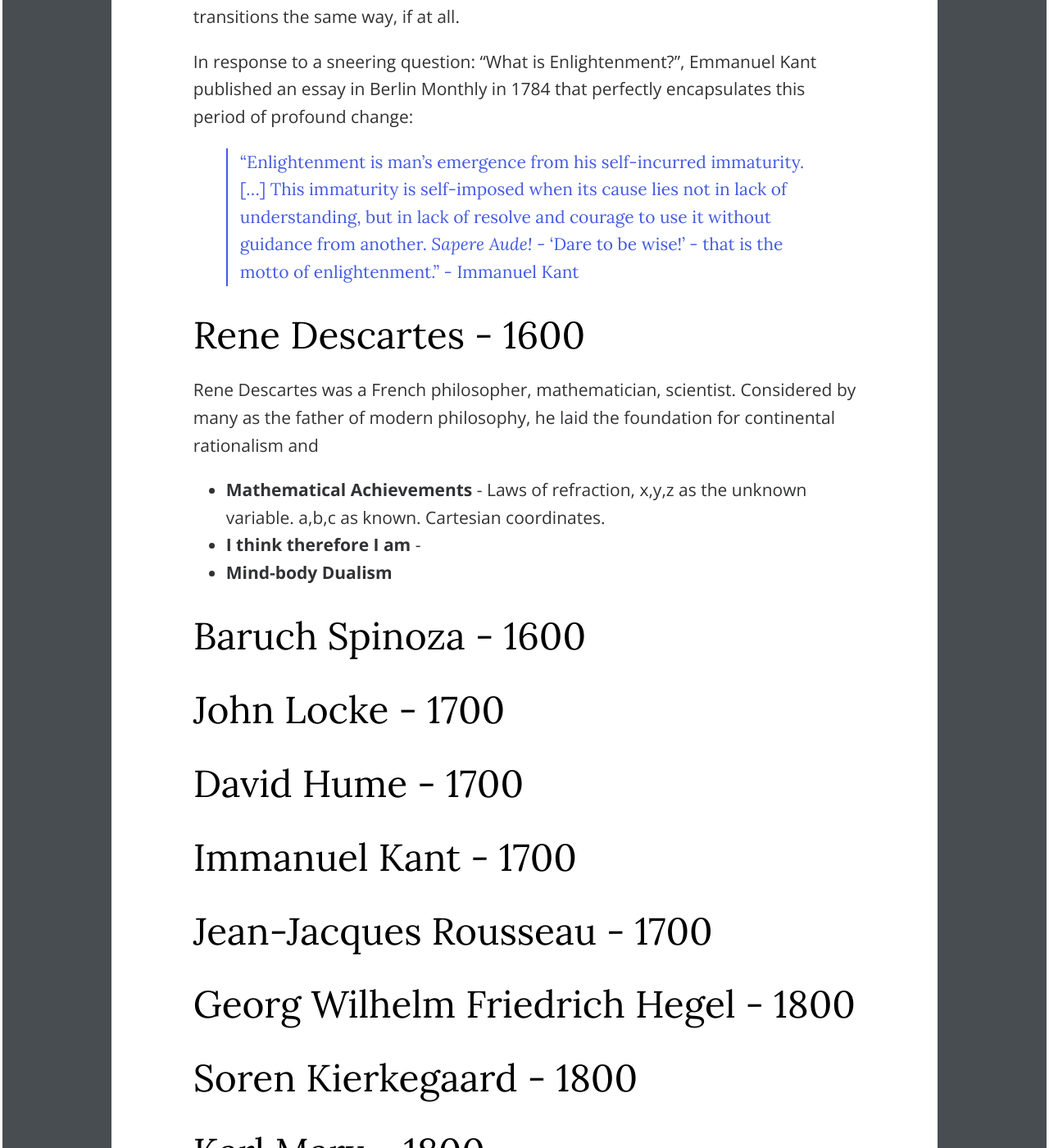
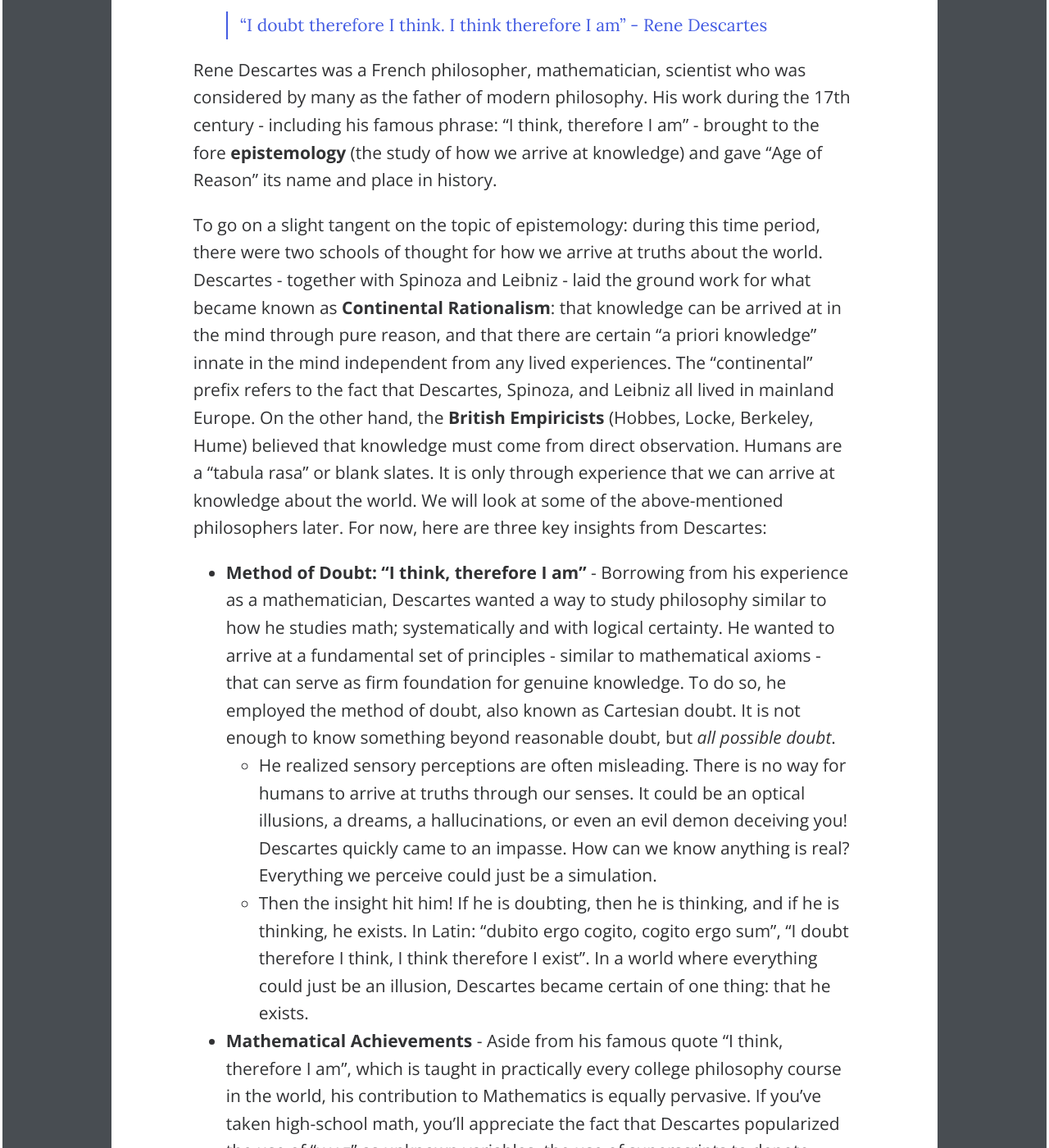
Before and after one commit to wcfrobert/wcfrobert.github.io, a Jekyll site: the page built from _posts/2023-11-23-western-philosophy.md, in a window 1280 px wide and 1400 px high, scrolled down 17967 px. Shown: the whole window at 82% size. Built offline with Jekyll 4.4.1, drawn with Linux system fonts in a browser that asks for light colours; comment, search, counter and statistics services are not loaded; some of the changed text lies outside the part shown.

Commit message:
I think, therefore I am

```diff
--- a/_posts/2023-11-23-western-philosophy.md
+++ b/_posts/2023-11-23-western-philosophy.md
@@ -40,7 +40,7 @@
 
 # Myths - Pre 600 BC
 
-In the beginning of human civilization, we made sense of the world through **myths**: stories about the gods for why the world is the way it is. For instance, people observed that crops would grow after rain. Without science, myths were created to explain this natural phenomenon. In Norse mythology, Thor was worshipped as the god of fertility because Thunder (Thordon in Norwegian) and the accompanying rain often brought bountiful harvest. History is replete interesting myths from the Pharaohs of Egypt, to the Azure dragons of China, to the thunder god who ruled Mount Olympus. **Stories** seems fundamental to how we understand the world, even to the present day.
+In the beginning of human civilization, we made sense of the world through myths: stories about the gods for why the world is the way it is. For instance, people observed that crops would grow after rain. Without science, myths were created to explain this natural phenomenon. In Norse mythology, Thor was worshipped as the god of fertility because Thunder (Thordon in Norwegian) and the accompanying rain often brought bountiful harvest. History is replete interesting myths from the Pharaohs of Egypt, to the Azure dragons of China, to the thunder god who ruled Mount Olympus. **Stories** seems fundamental to how we understand the world, even to the present day.
 
 
 
@@ -242,7 +242,7 @@
 
 
 
-# Renaissance - 1500
+# The Renaissance - 1500
 
 > "Man looked for new foundations" - Hans Kohn
 
@@ -260,54 +260,36 @@
 
 
 
-# Enlightenment - 1700
+# The Age of Enlightenment - 1700
 
 > "Dare to be wise!" - Immanuel Kant
 
-The Age of Enlightenment, also known as the Age of Reason, was an intellectual and political movement that occurred in Europe during the 17th and 18th century. Broadly speaking, the Enlightenment is characterized by **Rationalism**: the belief that humans can determine truth, understand the universe, and improve society through reason and empirical observations rather than superstitions and religious dogmas of the past. All throughout Europe, philosophers and scientists circulated their ideas at academies, lodges, literary salons, coffeehouses, and in printed media. It was a golden age of scientific and intellectual discourse.
+The Age of Enlightenment, also known as the Age of Reason, was an intellectual and political movement that occurred in Europe during the 17th and 18th century. Broadly speaking, the central doctrine of the Enlightenment is one of **Reason**: the belief that we can use our intellect to understand the world and improve society. This was a dramatic departure from superstitions and religious dogmas of the past. All throughout Europe, philosophers and scientists circulated their ideas at academies, lodges, literary salons, coffeehouses, and in printed media. It was a golden age of intellectual discourse.
 
 Many of the ideas we hold dear today emerged during the Enlightenment. For example:
 
-* **Rational Inquiry** - Emphasis on reason and critical thinking. We should question authority, challenge existing beliefs, think for ourselves rather than relying on a pre-defined set of rules or dogmas.
-* **Secularism and Religious Toleration** - The Church shall be separated from the State. While the state is responsible for maintaining order and enforcing law, matter of religious belief should be between Man and his God without any government coercion. An official state religion should not exists. Political decisions should be made based on reason, evidence, and towards the common good rather than to the benefit of any particular religious organization.
-* **Primacy of the Individual** - All men are born equal with the right to life, liberty, and pursuit of happiness.
+* **Rational Inquries** - Emphasis on reason and critical thinking as source of knowledge. One should question authority, challenge existing beliefs, think for oneself rather than relying on a pre-defined set of rules or dogmas.
+* **Secularism** - The Church shall be separated from the State. While the secular state is responsible for maintaining order and enforcing law, matter of religious belief should be between Man and his God. An official state religion should not exist because political decisions should be made based on reason, evidence, and in favor of the common good.
+* **Individualism** - All men are born equal with the right to life, liberty, and pursuit of happiness.
 * **Freedom of Thought** - "I disagree with what you say, but I will defend to the death your right to say it."
 
-The exact dating of the Enlightenment is fuzzy as there is considerable overlap with the Scientific Revolution that came before, and the Industrial Revolution that came afterwards. Some date the beginning of the Enlightenment to the publication of Rene Descartes' *Discourse on the Method* published in 1637, where he proclaimed: "Cogito, Ergo Sum", or "I think, therefore I am". This famous quote shifted the epistemological discussion from external authority to internal certainty. Most scholars place the end of the Enlightenment around 1800, choosing the Reign of Terror during the French Revolution or the subsequent Napoleonic Wars as a convenient point in time. It should also be noted that there is considerable regional variations during the Enlightenment. Not all societies experienced these transitions the same way, if at all.
-
-In response to a sneering question: "What is Enlightenment?", Emmanuel Kant published an essay in Berlin Monthly in 1784 that perfectly encapsulates this period of profound change:
-
-> "Enlightenment is man's emergence from his self-incurred immaturity. [...] This immaturity is self-imposed when its cause lies not in lack of understanding, but in lack of resolve and courage to use it without guidance from another. *Sapere Aude!* - 'Dare to be wise!' - that is the motto of enlightenment." - Immanuel Kant
-
-
+The exact dating of the Enlightenment is fuzzy. Some date the beginning of the Enlightenment to the publication of Rene Descartes' *Discourse on the Method* published in 1637, where he proclaimed: "Cogito, Ergo Sum", or "I think, therefore I am". This famous quote shifted the epistemological discussion from external authority to internal certainty. Most scholars place the end of the Enlightenment around 1800, choosing the Reign of Terror during the French Revolution or the subsequent Napoleonic Wars as a convenient point in time. It should also be noted that there is considerable regional variations during the Enlightenment. Not all societies experienced these transitions the same way, if at all.
 
 
 
 # Rene Descartes - 1600
 
-Rene Descartes was a French philosopher, mathematician, scientist. Considered by many as the father of modern philosophy, he laid the foundation for continental rationalism and
+> "I doubt therefore I think. I think therefore I am" - Rene Descartes
 
-* **Mathematical Achievements** - Laws of refraction, x,y,z as the unknown variable. a,b,c as known. Cartesian coordinates.
-* **I think therefore I am** -
-* **Mind-body Dualism**
+Rene Descartes was a French philosopher, mathematician, scientist who was considered by many as the father of modern philosophy. His work during the 17th century - including his famous phrase: "I think, therefore I am" - brought to the fore **epistemology** (the study of how we arrive at knowledge) and gave "Age of Reason" its name and place in history.
 
+To go on a slight tangent on the topic of epistemology: during this time period, there were two schools of thought for how we arrive at truths about the world. Descartes - together with Spinoza and Leibniz - laid the ground work for what became known as **Continental Rationalism**: that knowledge can be arrived at in the mind through pure reason, and that there are certain "a priori knowledge" innate in the mind independent from any lived experiences. The "continental" prefix refers to the fact that Descartes, Spinoza, and Leibniz all lived in mainland Europe. On the other hand, the **British Empiricists** (Hobbes, Locke, Berkeley, Hume) believed that knowledge must come from direct observation. Humans are a "tabula rasa" or blank slates. It is only through experience that we can arrive at knowledge about the world. We will look at some of the above-mentioned philosophers later. For now, here are three key insights from Descartes:
 
-
-
-
-
-
-
-
-
-
-
-
-
-
-
-
-
+* **Method of Doubt: "I think, therefore I am"** - Borrowing from his experience as a mathematician, Descartes wanted a way to study philosophy similar to how he studies math; systematically and with logical certainty. He wanted to arrive at a fundamental set of principles - similar to mathematical axioms - that can serve as firm foundation for genuine knowledge. To do so, he employed the method of doubt, also known as Cartesian doubt. It is not enough to know something beyond reasonable doubt, but *all possible doubt*.
+  * He realized sensory perceptions are often misleading. There is no way for humans to arrive at truths through our senses. It could be an optical illusions, a dreams, a hallucinations, or even an evil demon deceiving you! Descartes quickly came to an impasse. How can we know anything is real? Everything we perceive could just be a simulation.
+  * Then the insight hit him! If he is doubting, then he is thinking, and if he is thinking, he exists. In Latin: "dubito ergo cogito, cogito ergo sum", "I doubt therefore I think, I think therefore I exist". In a world where everything could just be an illusion, Descartes became certain of one thing: that he exists.
+* **Mathematical Achievements** - Aside from his famous quote "I think, therefore I am", which is taught in practically every college philosophy course in the world, his contribution to Mathematics is equally pervasive. If you've taken high-school math, you'll appreciate the fact that Descartes popularized the use of "x,y,z" as unknown variables, the use of superscripts to denote exponents, and the use of x and y axis in graphs (known as Cartesian Coordinate System). Descartes also made significant contributions to analytical geometry, law of refraction/reflection in optics, and early works in mechanics.
+* **Mind-body Dualism** - Lastly, Descartes popularized the mind and body dualism. In short, Descartes believed that mind (non-physical) and body (physical) are distinct and separable. In other words, Descartes believed our consciousness can not just be brain synapses; it's instead something beyond the world of physical matters.
 
 
 
@@ -315,9 +297,13 @@
 
 # Baruch Spinoza - 1600
 
+Baruch Spinoza was a 17th century Jewish Dutch philosopher who is widely considered to be the most radical and influential thinker of the Enlightenment. His controversial views, particularly his critique of the divine origin of the Bible, made him an enemy of religious authorities (both Jews and Christians). The publication of his work *Tractatus Theologico-Politicus* is often considered the most significant event in European intellectual history, laying the groundworks for liberalism, secularism, and democracy. He was so influential to early modern philosophers that Hegel once remarked:
 
+> "The fact is that Spinoza is made a testing-point in modern philosophy, so that it may really be said: 'You are either a Spinozist or not a philosopher at all.'" - Georg Wilhelm Friedrich Hegel
 
-
+* **Tractus Theologico-Politicus (TTP)** - When TTP was originally published. It had the stated aim to "liberate the individual from bondage to superstition and ecclesiastical authority".
+* **God is Nature** - Spinoza believed the world is composed of one thing: substance. He calls this substance "God" or "nature" which he uses synonymously. In other words, God does not manifest himself as a divine figure, but rather within all of nature itself.
+* **Free Will** - Spinoza embraced a deterministic view of the world. In other words, everything that has happened in the past, and everything that will ever happen in the future, is in accordance with the necessary order of the universe that can theoretically be computed. He rejects the idea of chance. Everything has a clean chain of cause and effect with no room for probabilistic. Nevertheless, Spinoza introduces a nuanced view of Human free will. True freedom comes from aligning oneself with the order of the universe
 
 
 
```
Also changed, not shown: other parts of _posts/2023-11-23-western-philosophy.md (+5 -5 lines), _posts/2024-02-07-26miles.md (+2 -2 lines).
